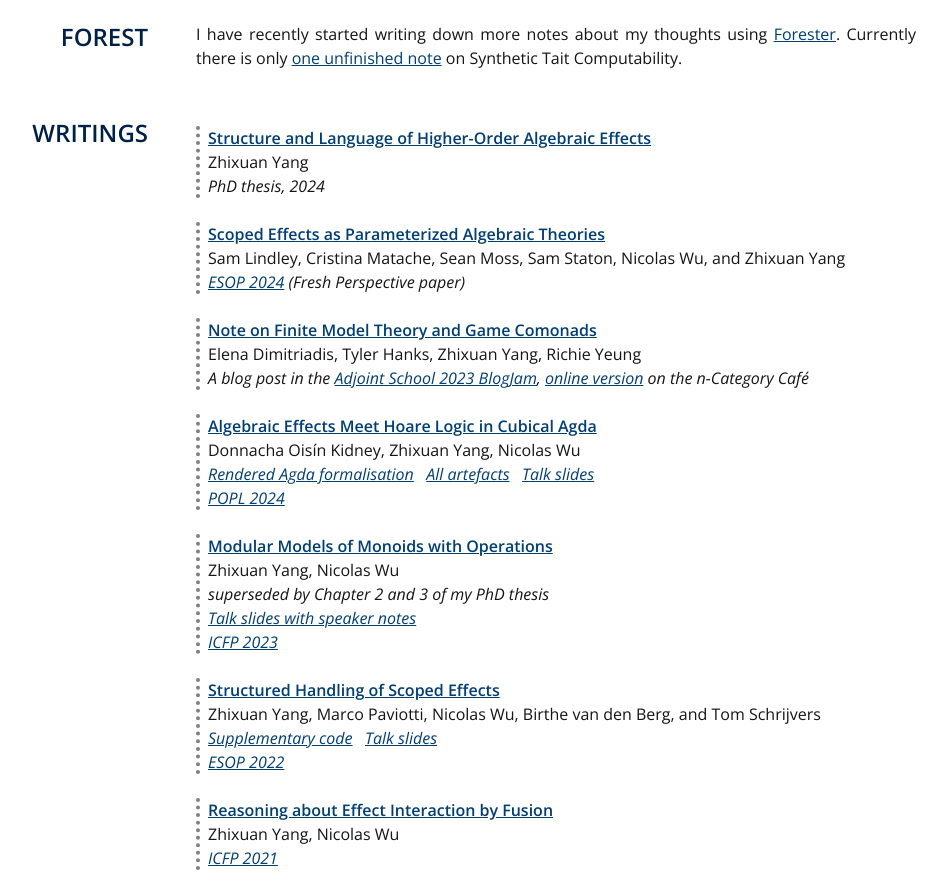
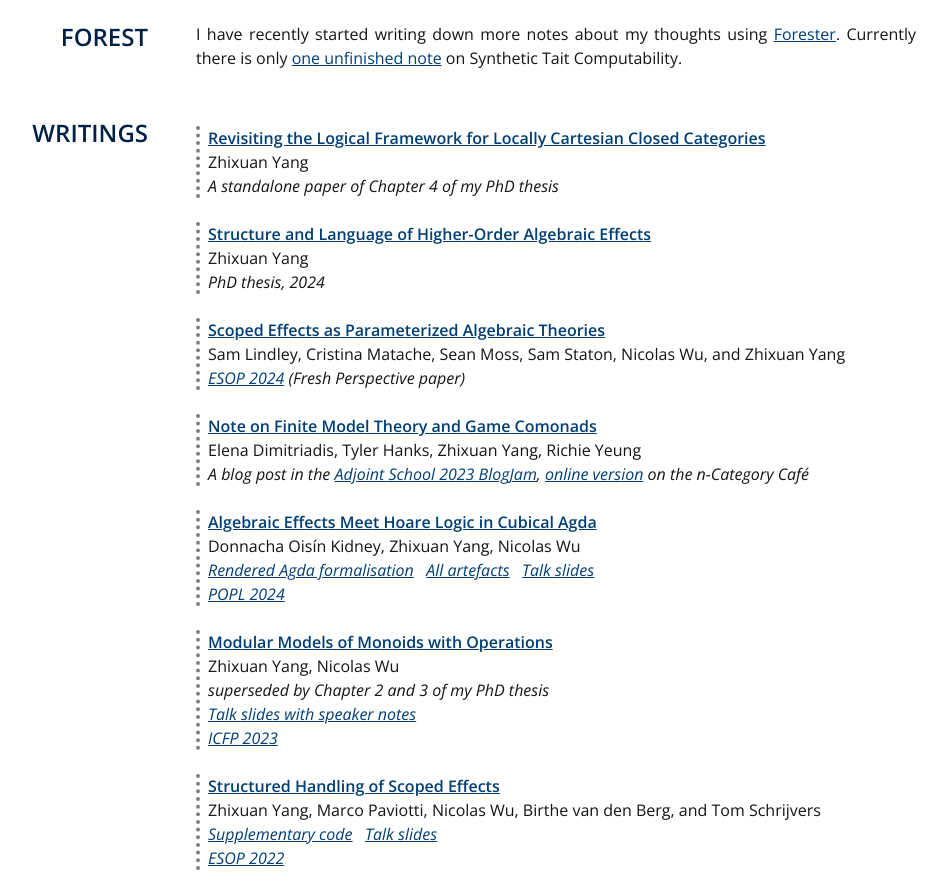
Before and after one commit to yangzhixuan/yangzhixuan.github.io, a plain HTML site: page index.html in a window 1280 px wide. Shown: the part 1300-2191 px from the top of the page, without its empty margins (204-1151 px from the left). Drawn offline with nearby package versions, Linux system fonts and the light colour scheme.

Commit message:
Add the LCCC paper

```diff
--- a/index.html
+++ b/index.html
@@ -173,6 +173,18 @@
     </div>
 
    <div class="pure-u-lg-3-4 pure-u-1">
+     <div class="pub-entry">
+       <div class="pub-title">
+         <a href="pdf/lcclf.pdf">Revisiting the Logical Framework for Locally Cartesian Closed Categories</a>
+       </div>
+       <div class="pub-authors">
+         Zhixuan Yang
+       </div>
+       <div class="pub-venue">
+         A standalone paper of Chapter 4 of my PhD thesis
+       </div>
+     </div>
+
      <div class="pub-entry">
        <div class="pub-title">
          <a href="pdf/yang-thesis.pdf">Structure and Language of Higher-Order Algebraic Effects</a>
```
Also changed, not shown: 1 other file.
